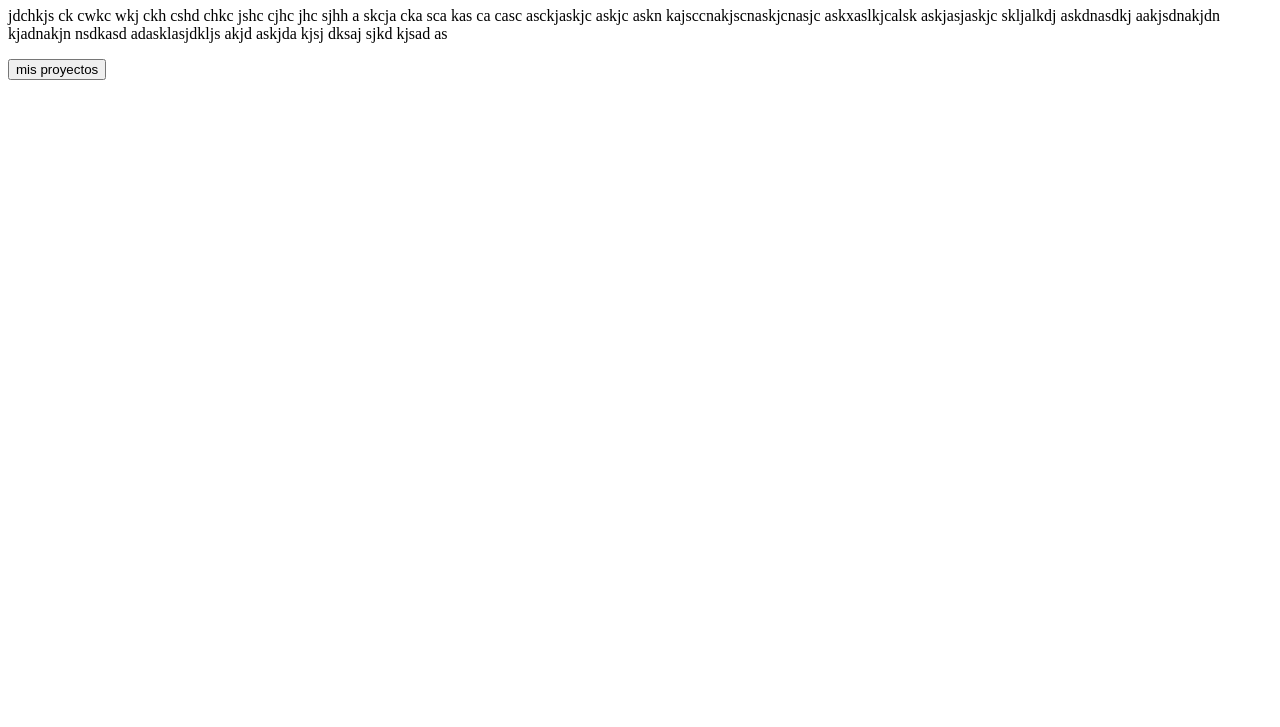
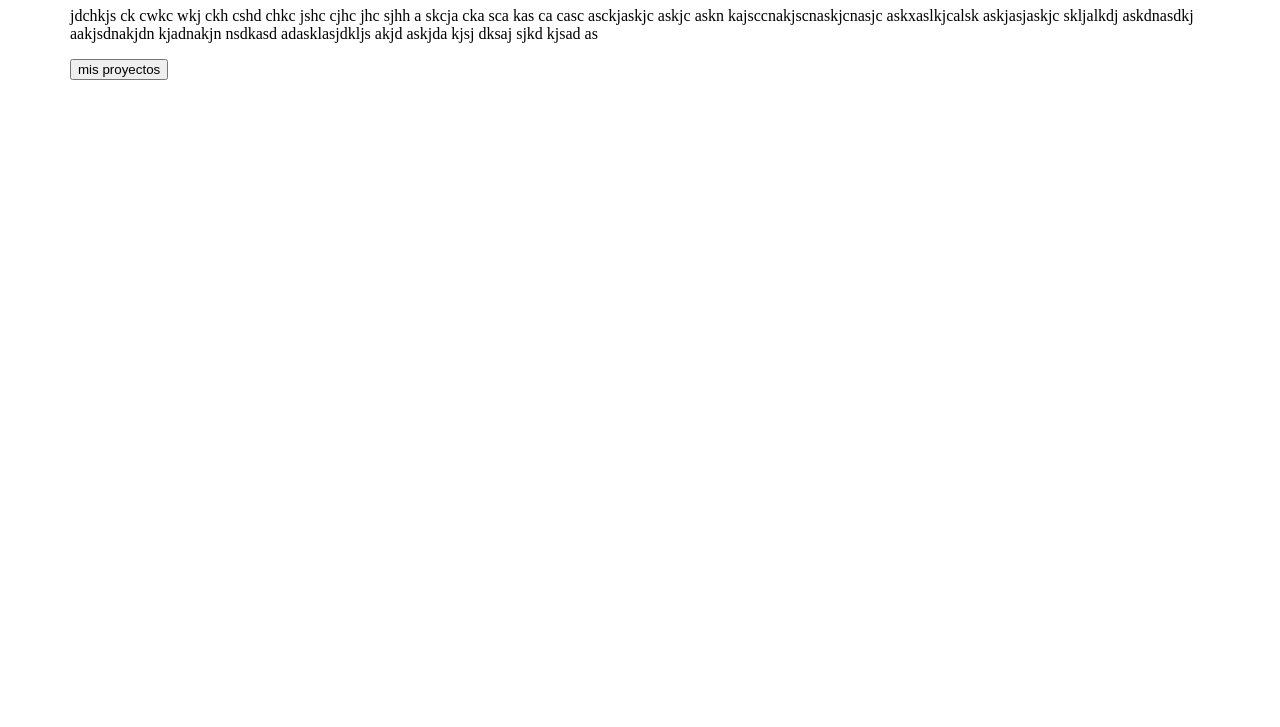
Before and after one commit to sofia-leguizamon/Portfolio-FrontEnd, a plain HTML site: page index.html in a window 1280 px wide. Shown: the part 73-800 px from the top of the page. Drawn offline with Linux system fonts and the light colour scheme.

Commit message:
Update index.html

```diff
--- a/index.html
+++ b/index.html
@@ -4,7 +4,7 @@
         <meta charset="UTF-8">
         <meta name="viewport"> <!--es para el responsive-->
         <title>Portfolio</title>
-        <link rel="stylesheet" href="css/booststrap.min.css"
+        <link rel="stylesheet" href="css/bootstrap-grid.min.css"
     </head>
     <body>
         <div class="container"> <!--container, es un contenedor que selecciona agrupa los elementos que esten adentro-->
```
